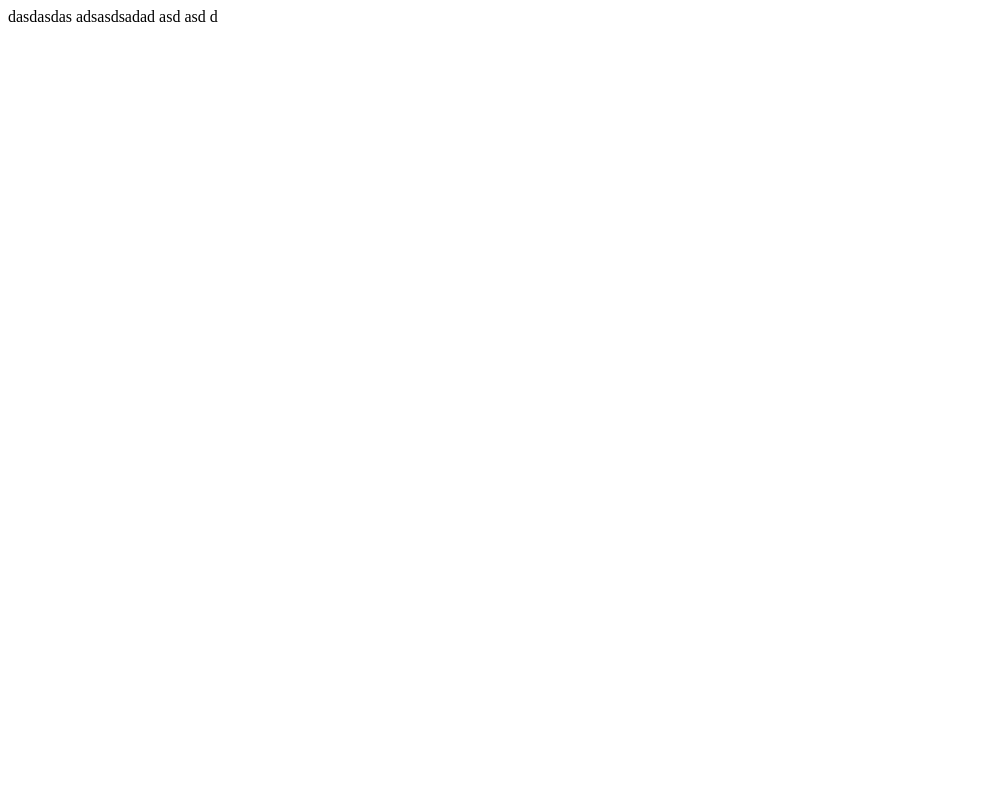
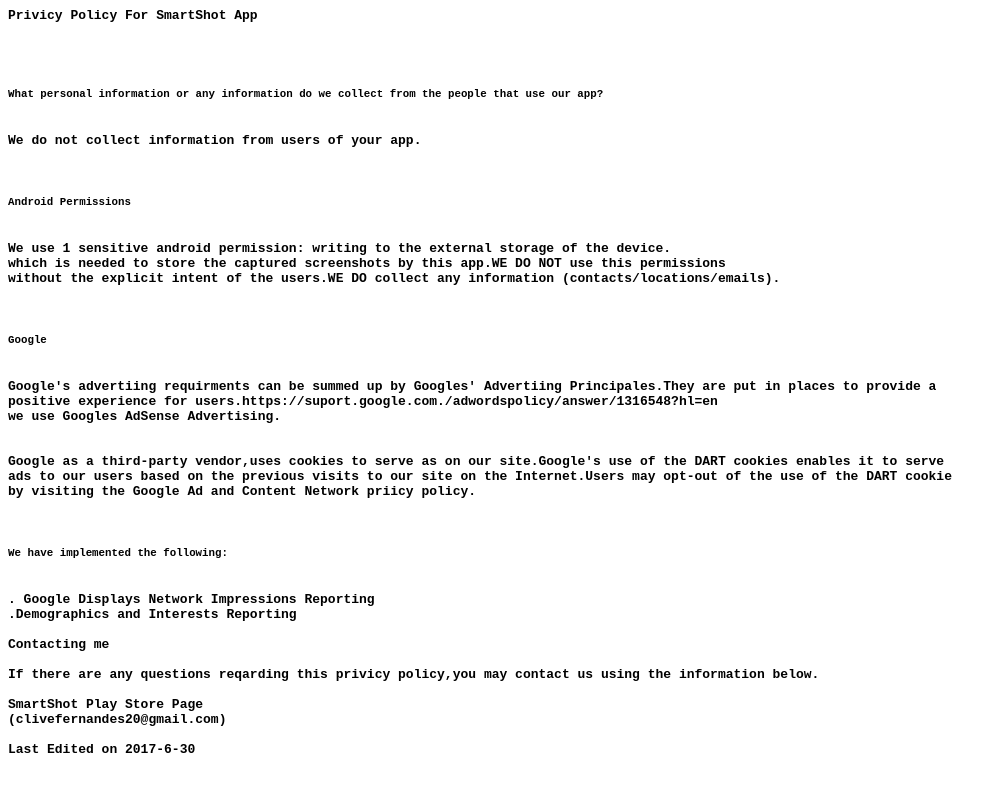
Before and after one commit to clivemf/test, a plain HTML site: page index.html in a window 1280 px wide. Shown: the whole page, without its empty margins (0-1007 px from the left). Drawn offline with Linux system fonts and the light colour scheme.

Commit message:
Update index.html

```diff
--- a/index.html
+++ b/index.html
@@ -1,9 +1,43 @@
+<html>
+<head></head>
+<body>
+<pre>
+<h4>Privicy Policy For SmartShot App</h4>
 
-<html>
+<h5><b>What personal information or any information do we collect from the people that use our app?<b></h5>
+We do not collect information from users of your app.
 
-  <title>dad</title>
 
-  <body>
-  dasdasdas adsasdsadad asd asd d
-  </body>
-  <html>
+<h5><b>Android Permissions</b></h5>
+We use 1 sensitive android permission: writing to the external storage of the device.
+which is needed to store the captured screenshots by this app.WE DO NOT use this permissions
+without the explicit intent of the users.WE DO collect any information (contacts/locations/emails).
+
+
+<h5><b>Google</b></h5>
+Google's advertiing requirments can be summed up by Googles' Advertiing Principales.They are put in places to provide a
+positive experience for users.https://suport.google.com./adwordspolicy/answer/1316548?hl=en
+we use Googles AdSense Advertising.
+
+
+Google as a third-party vendor,uses cookies to serve as on our site.Google's use of the DART cookies enables it to serve
+ads to our users based on the previous visits to our site on the Internet.Users may opt-out of the use of the DART cookie
+by visiting the Google Ad and Content Network priicy policy.
+
+
+<h5><b>We have implemented the following:</b></h5>
+. Google Displays Network Impressions Reporting
+.Demographics and Interests Reporting
+
+Contacting me
+
+If there are any questions reqarding this privicy policy,you may contact us using the information below.
+
+SmartShot Play Store Page
+(clivefernandes20@gmail.com)
+
+Last Edited on 2017-6-30
+
+</pre>
+<body>
+</html>
```
